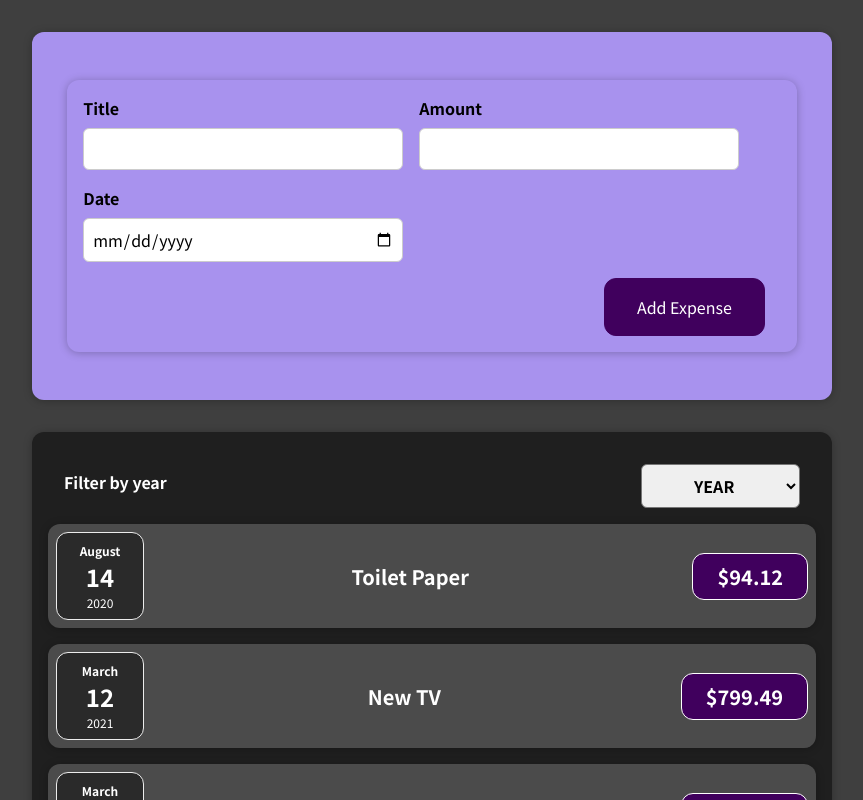
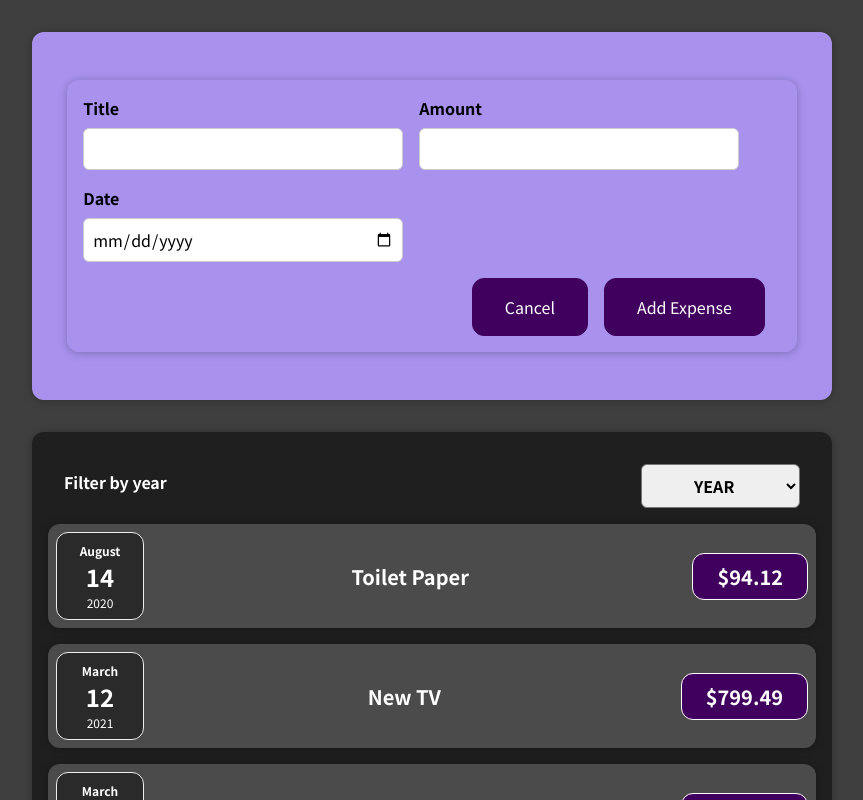
Before and after one commit to BryantIT/react-complete-guide-study, a React (Create React App) app: page / in a window 1280 px wide. Both pictures are taken after a click on the button "Add New Expense". Shown: the top 800 px of the page, without its empty margins (208-1071 px from the left). Built offline with nearby package versions, Linux system fonts and the light colour scheme.

Commit message:
adds a cancel function for form

```diff
--- a/src/components/ExpenseForm/ExpenseForm.js
+++ b/src/components/ExpenseForm/ExpenseForm.js
@@ -22,6 +22,13 @@ const ExpenseForm = ({ onSave }) => {
 
   const addFormHandler = () => {
     setShouldShowForm(true)
+  }
+
+  const cancelHandler = () => {
+    setUserInput(() => {
+      return { title: '', amount: '', date: '' }
+    })
+    setShouldShowForm(false)
   }
 
   const submitHandler = (e) => {
@@ -71,11 +78,14 @@ const ExpenseForm = ({ onSave }) => {
             </div>
           </div>
           <div className='new-expense-actions'>
+            <button type='button' onClick={cancelHandler}>Cancel</button>
             <button type='submit'>Add Expense</button>
           </div>
         </form>
       ) : (
-        <button type='button' onClick={addFormHandler}>Add New Expense</button>
+        <button type='button' onClick={addFormHandler}>
+          Add New Expense
+        </button>
       )}
     </div>
   )
```
